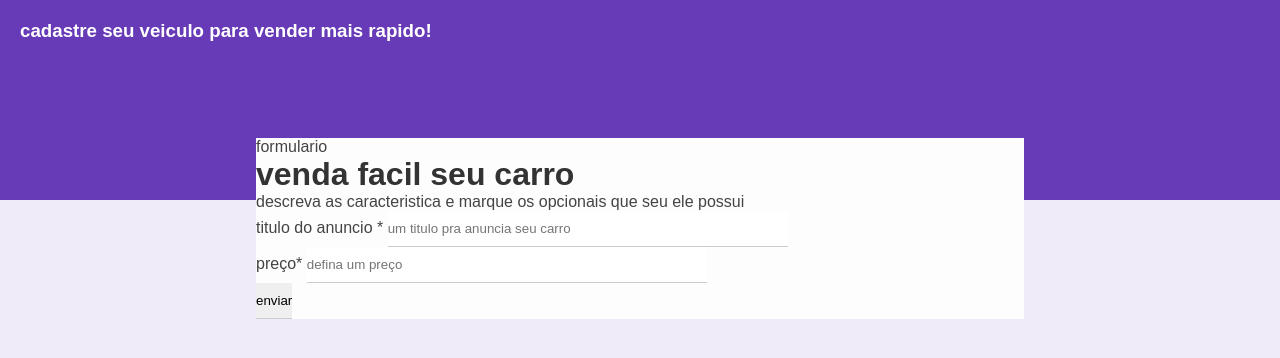
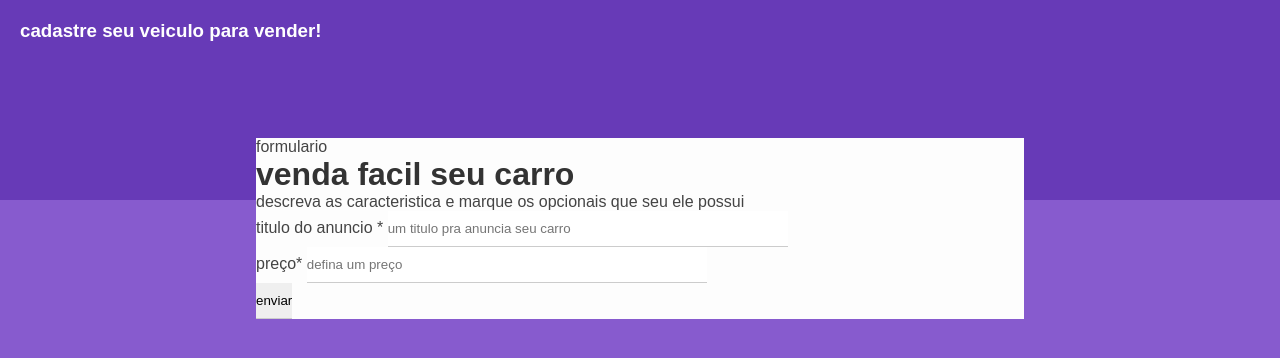
Before and after one commit to jjosuessousa/kakashi, a plain HTML site: page index.html in a window 1280 px wide. Drawn offline with Linux system fonts and the light colour scheme.

Commit message:
mudando css para teste

```diff
--- a/index.html
+++ b/index.html
@@ -9,7 +9,7 @@
 <body>
     <div class="container">
         <div class="header">
-            <h3>cadastre seu veiculo para vender mais rapido!</h3>
+            <h3>cadastre seu veiculo para vender!</h3>
         </div>
         <div class="form-container">
             <div class="form-header">
--- a/style.css
+++ b/style.css
@@ -5,7 +5,7 @@
     font-family: Arial, Helvetica, sans-serif;
 }
 body {
-    background-color: #f0ebf8;
+    background-color: #875bce;
 }
 h1,h2,h3,h4,h5{
     color: #333;
```
